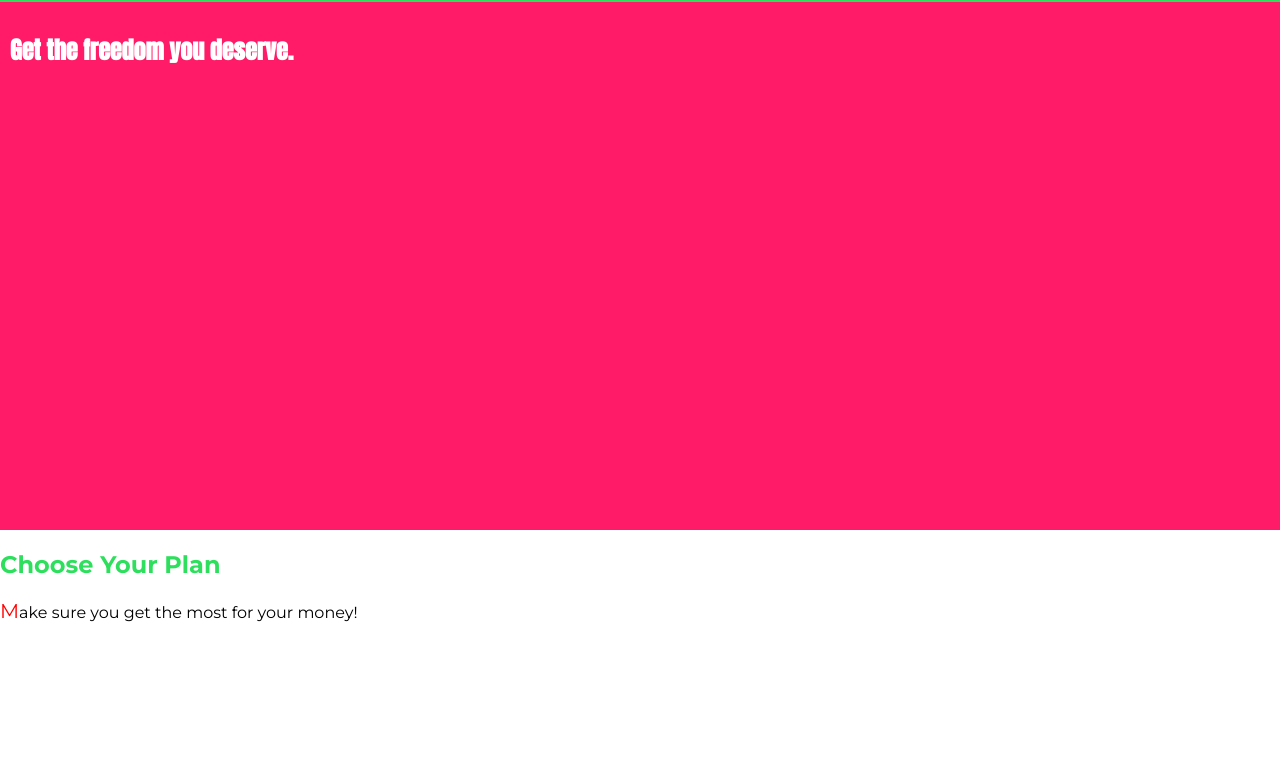
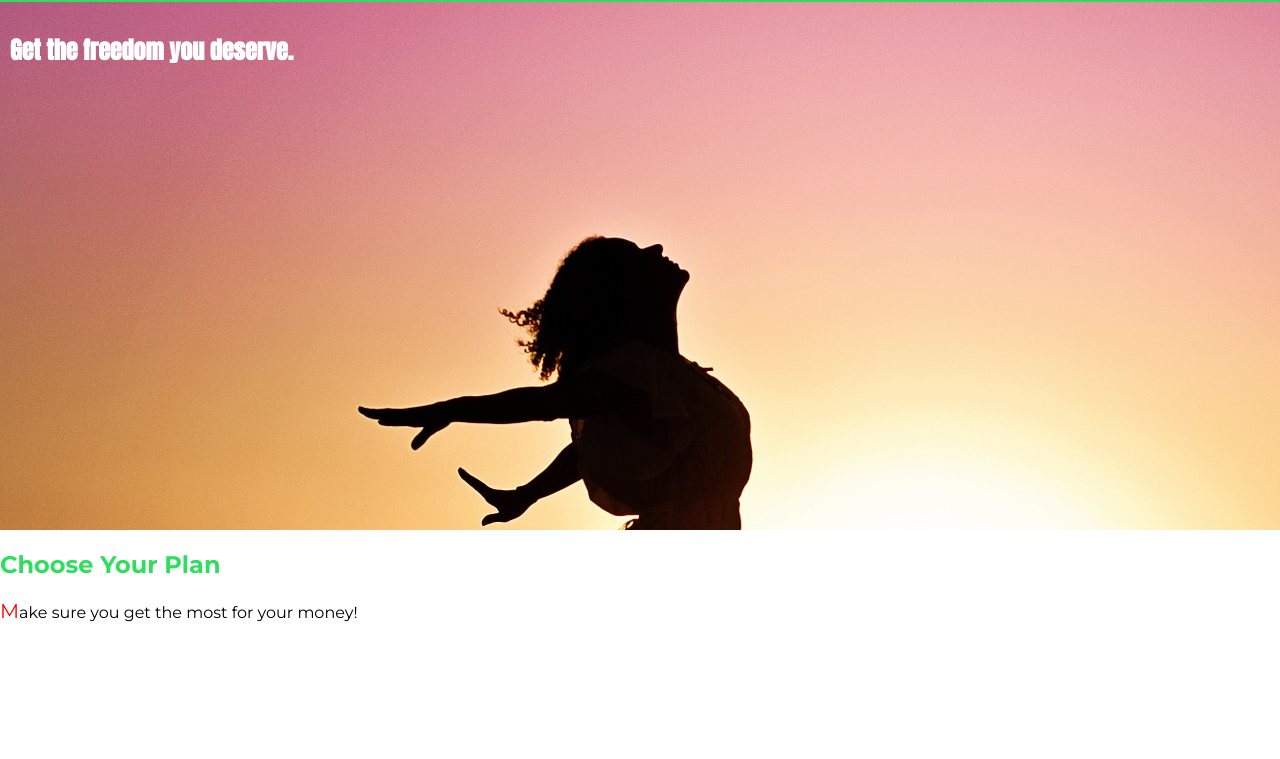
Before and after one commit to philliperod/dive_deep_into_css, a plain HTML site: page index.html in a window 1280 px wide. Shown: the part 41-800 px from the top of the page. Drawn offline with Linux system fonts and the light colour scheme.

Commit message:
added background image to container

```diff
--- a/main.css
+++ b/main.css
@@ -8,7 +8,7 @@ body {
 }
 
 #product-overview {
-  background: #ff1b68;
+  background: url(freedom.jpg);
   width: 100%;
   height: 528px;
   padding: 10px;
```
Also changed, not shown: freedom.jpg (added).
